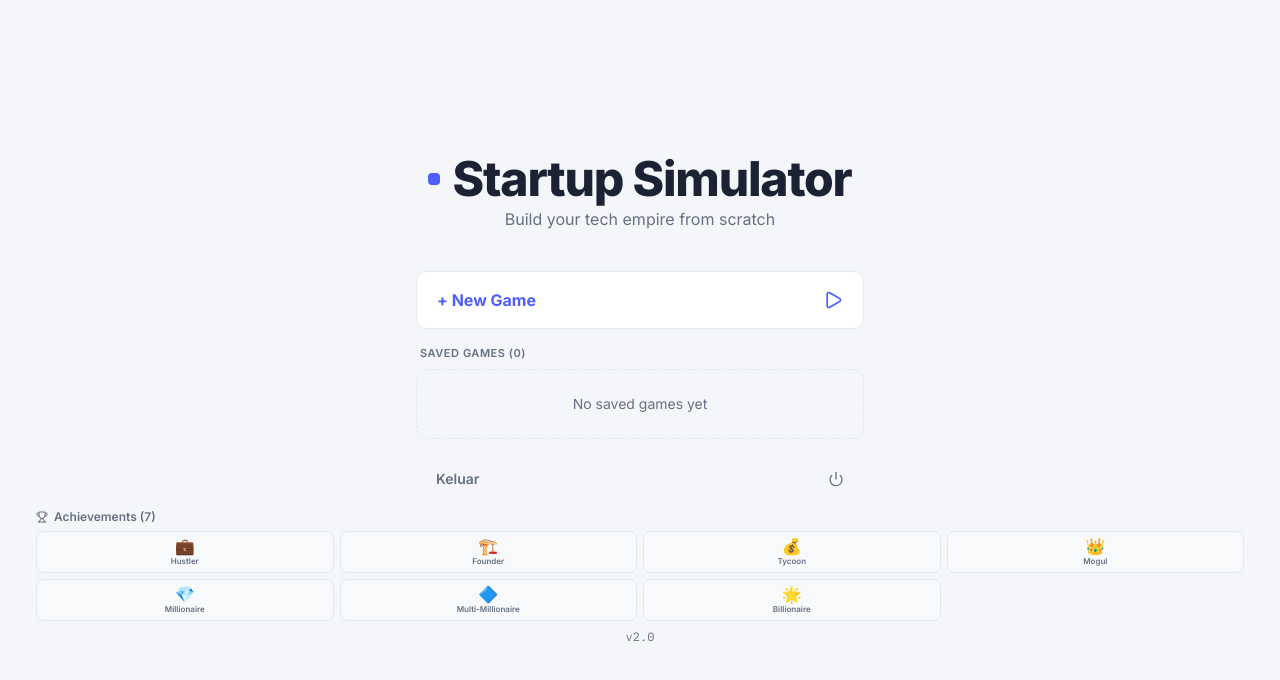
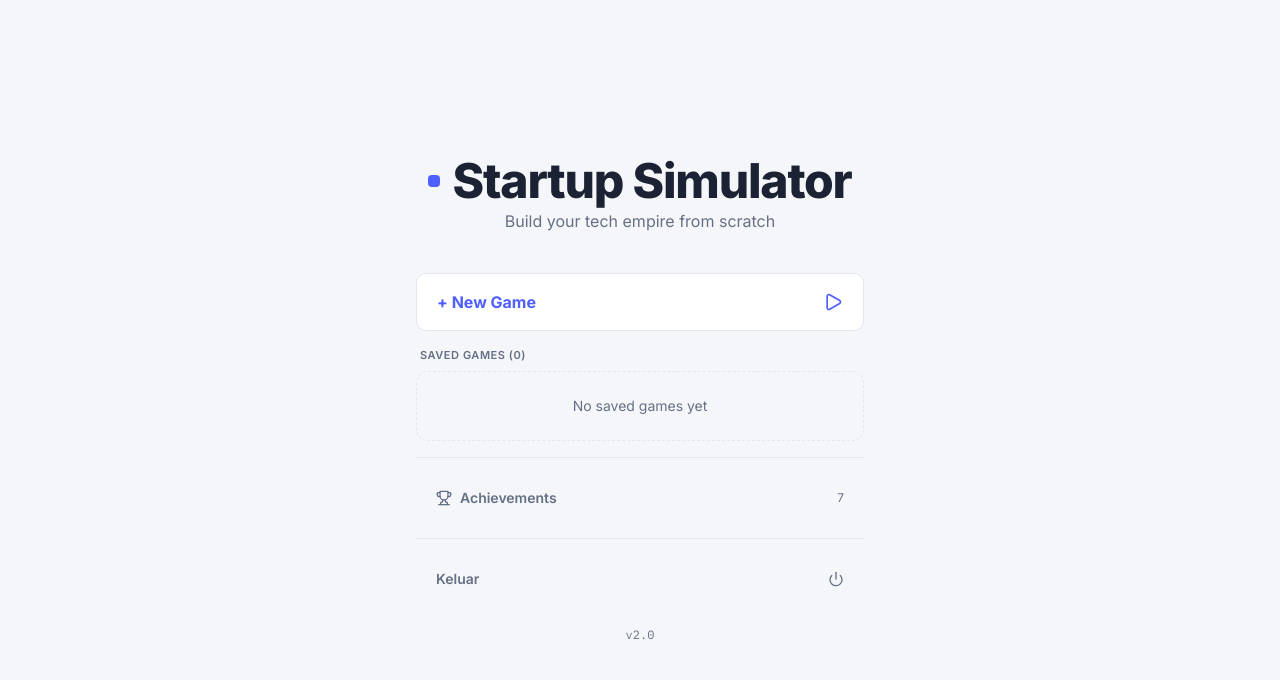
Before and after one commit to Apewww/startup-simulator, a React (Vite) app: page / in a window 1280 px wide. Shown: the top 680 px of the page. Built offline with nearby package versions, Linux system fonts and the light colour scheme.

Commit message:
fix: MainMenu achievement button + popup list
- Achievement now a menu button between saved games and Keluar
- Click opens popup with full achievement list
- Each entry: icon, name, description, requirement
- Cleaner layout with separator lines
- Removed grid + individual achievement popup

```diff
--- a/src/components/MainMenu.tsx
+++ b/src/components/MainMenu.tsx
@@ -1,13 +1,11 @@
 import { useEffect, useState } from 'react';
-import { Play, Trash2, Power, Clock, Users, DollarSign, Trophy } from 'lucide-react';
+import { Play, Trash2, Power, Clock, Users, DollarSign, Trophy, X } from 'lucide-react';
 import { useGameStore } from '../store/gameStore';
 import { listSaves, deleteSave, loadGame, type SaveSlotInfo } from '../systems/saveLoad';
 import { getCurrentWindow } from '@tauri-apps/api/window';
+import { ACHIEVEMENTS } from '../data/achievements';
 
-import { ACHIEVEMENTS } from '../data/achievements';
-import type { AchievementDef } from '../types/wealth';
-
-function formatCash(n: number): string {
+function fmtCash(n: number): string {
   if (n >= 1_000_000) return `$${(n / 1_000_000).toFixed(1)}M`;
   if (n >= 1_000) return `$${(n / 1_000).toFixed(1)}K`;
   return `$${n.toLocaleString('en-US')}`;
@@ -29,12 +27,18 @@ const PRODUCT_LABELS: Record<string, string> = {
   search_engine: 'Search Engine',
 };
 
+function fmtRequirement(n: number): string {
+  if (n >= 1_000_000_000) return `$${(n / 1_000_000_000).toFixed(1)}B`;
+  if (n >= 1_000_000) return `$${(n / 1_000_000).toFixed(1)}M`;
+  return `$${(n / 1_000).toFixed(0)}K`;
+}
+
 export function MainMenu() {
   const setScreen = useGameStore((s) => s.setScreen);
   const restartGame = useGameStore((s) => s.restartGame);
   const [saves, setSaves] = useState<SaveSlotInfo[]>([]);
   const [loading, setLoading] = useState(true);
-  const [selectedAchievement, setSelectedAchievement] = useState<AchievementDef | null>(null);
+  const [showAchievements, setShowAchievements] = useState(false);
 
   const refresh = () => {
     setLoading(true);
@@ -72,14 +76,12 @@ export function MainMenu() {
       </div>
 
       <div className="w-full max-w-md space-y-4">
-        {/* New Game */}
         <button onClick={handleNewGame}
           className="w-full flex items-center justify-between px-5 py-4 card-hover border border-indigo/20 rounded-xl transition-all duration-200 cursor-pointer hover:translate-x-0.5 bg-indigo/5">
           <span className="text-base font-bold text-indigo">+ New Game</span>
           <Play className="w-5 h-5 text-indigo" />
         </button>
 
-        {/* Save Slots */}
         <div className="space-y-2">
           <div className="text-[11px] text-ink-soft font-semibold uppercase tracking-wider px-1">
             Saved Games {!loading && `(${saves.length})`}
@@ -100,25 +102,20 @@ export function MainMenu() {
                     className="group flex items-center gap-3 px-4 py-3 rounded-xl border border-border hover:border-indigo/30 hover:bg-indigo/5 transition-all cursor-pointer"
                     onClick={() => handleLoad(save.id)}
                   >
-                    {/* Slot number */}
                     <div className="w-8 h-8 rounded-lg bg-surface-2 flex items-center justify-center text-xs font-bold text-ink-soft shrink-0">
                       {save.id}
                     </div>
-
-                    {/* Info */}
                     <div className="flex-1 min-w-0">
                       <div className="flex items-center gap-2 text-sm">
                         <span className="font-semibold text-ink truncate">{product ?? 'Unknown'}</span>
                         <span className="text-[11px] font-mono font-bold text-ink-soft">Month {save.month + 1}</span>
                       </div>
                       <div className="flex items-center gap-3 text-[11px] text-ink-soft mt-0.5">
-                        <span className="flex items-center gap-1"><DollarSign className="w-2.5 h-2.5" />{formatCash(save.cash)}</span>
+                        <span className="flex items-center gap-1"><DollarSign className="w-2.5 h-2.5" />{fmtCash(save.cash)}</span>
                         {save.currentUsers > 0 && <span className="flex items-center gap-1"><Users className="w-2.5 h-2.5" />{save.currentUsers.toLocaleString()}</span>}
                         <span className="flex items-center gap-1"><Clock className="w-2.5 h-2.5" />{fmtDate(save.timestamp)}</span>
                       </div>
                     </div>
-
-                    {/* Delete */}
                     <button onClick={e => { e.stopPropagation(); handleDelete(save.id); }}
                       className="p-2 rounded-lg opacity-0 group-hover:opacity-100 hover:bg-red-soft hover:text-red text-ink-soft transition-all cursor-pointer"
                       title="Delete save">
@@ -131,7 +128,18 @@ export function MainMenu() {
           )}
         </div>
 
-        {/* Quit */}
+        <hr className="border-border" />
+
+        <button onClick={() => setShowAchievements(true)}
+          className="w-full flex items-center justify-between px-5 py-3.5 rounded-xl transition-all duration-200 cursor-pointer hover:translate-x-0.5 text-ink-soft hover:text-amber hover:bg-amber/5">
+          <span className="text-sm font-semibold flex items-center gap-2">
+            <Trophy className="w-4 h-4" /> Achievements
+          </span>
+          <span className="text-xs text-ink-soft">{ACHIEVEMENTS.length}</span>
+        </button>
+
+        <hr className="border-border" />
+
         <button onClick={handleQuit}
           className="w-full flex items-center justify-between px-5 py-3.5 rounded-xl transition-all duration-200 cursor-pointer hover:translate-x-0.5 text-ink-soft hover:text-red hover:bg-red/5">
           <span className="text-sm font-semibold">Keluar</span>
@@ -139,57 +147,57 @@ export function MainMenu() {
         </button>
       </div>
 
-      {/* Achievements */}
-      <div className="w-full">
-        <div className="flex items-center gap-1.5 px-1 py-1.5 text-xs text-ink-soft font-semibold">
-          <Trophy className="w-3 h-3" /> Achievements ({ACHIEVEMENTS.length})
+      {/* Achievements popup */}
+      {showAchievements && (
+        <div className="fixed inset-0 z-50 bg-black/40 flex items-center justify-center p-4"
+          onClick={() => setShowAchievements(false)}>
+          <div className="bg-surface border border-border rounded-xl p-5 max-w-lg w-full max-h-[80vh] overflow-y-auto shadow-xl"
+            onClick={e => e.stopPropagation()}>
+            <div className="flex items-center justify-between mb-4">
+              <div className="flex items-center gap-2">
+                <Trophy className="w-5 h-5 text-amber" />
+                <h2 className="text-base font-bold text-ink">Achievements</h2>
               </div>
-        <div className="grid grid-cols-4 gap-1.5 px-1 pb-2">
-          {ACHIEVEMENTS.map(a => (
-            <button key={a.id}
-              onClick={() => setSelectedAchievement(a)}
-              className="flex flex-col items-center gap-0.5 px-1 py-1.5 rounded-lg bg-surface-2 border border-border hover:border-indigo/30 hover:bg-indigo/5 transition-all cursor-pointer">
-              <span className="text-base leading-none">{a.icon}</span>
-              <span className="text-[8px] text-ink-soft font-semibold leading-tight text-center">{a.label}</span>
+              <button onClick={() => setShowAchievements(false)}
+                className="p-1 rounded-lg hover:bg-surface-2 text-ink-soft hover:text-ink transition-colors cursor-pointer">
+                <X className="w-4 h-4" />
               </button>
-          ))}
             </div>
-      </div>
-
-      {/* Achievement popup */}
-      {selectedAchievement && (() => {
-        const titleMap: Record<string, string> = {
+            <div className="space-y-2">
+              {ACHIEVEMENTS.map(a => {
+                const titleIcons: Record<string, string> = {
                   hustler: '💼', founder: '🏗️', tycoon: '💰', mogul: '👑',
                   millionaire: '💎', multi_millionaire: '🔷', billionaire: '🌟',
                 };
+                const icon = titleIcons[a.id] ?? '🏆';
                 return (
-          <div className="fixed inset-0 z-50 bg-black/40 flex items-center justify-center p-4"
-            onClick={() => setSelectedAchievement(null)}>
-            <div className="bg-surface border border-border rounded-xl p-5 max-w-xs w-full shadow-xl"
-              onClick={e => e.stopPropagation()}>
-              <div className="text-center mb-3">
-                <span className="text-3xl block mb-1">{titleMap[selectedAchievement.id] ?? '🏆'}</span>
-                <h3 className="text-sm font-bold text-ink">{selectedAchievement.label}</h3>
+                  <div key={a.id}
+                    className="flex items-center gap-3 px-3 py-2.5 rounded-lg bg-surface-2 border border-border">
+                    <span className="text-xl shrink-0 w-8 text-center">{icon}</span>
+                    <div className="flex-1 min-w-0">
+                      <div className="font-semibold text-xs text-ink">{a.label}</div>
+                      <div className="text-[9px] text-ink-soft mt-0.5">{a.description}</div>
                     </div>
-              <p className="text-[11px] text-ink-soft text-center mb-3">{selectedAchievement.description}</p>
-              <div className="bg-surface-2 rounded-lg p-2.5 text-center">
-                <div className="text-[10px] text-ink-soft mb-0.5">Requirement</div>
-                <div className="font-semibold text-xs text-ink">
-                  {selectedAchievement.requirement >= 1_000_000
-                    ? `$${(selectedAchievement.requirement / 1_000_000).toFixed(1)}M`
-                    : `$${(selectedAchievement.requirement / 1_000).toFixed(0)}K`} personal wealth
+                    <div className="shrink-0 text-right">
+                      <div className="text-[9px] text-ink-soft">{fmtRequirement(a.requirement)}</div>
+                      <div className="text-[8px] text-ink-soft font-semibold">—</div>
                     </div>
                   </div>
-              <button onClick={() => setSelectedAchievement(null)}
-                className="mt-3 w-full px-3 py-2 bg-indigo text-white rounded-lg text-[10px] font-semibold hover:bg-indigo/90 transition-colors cursor-pointer">
+                );
+              })}
+            </div>
+            <div className="text-center text-[9px] text-ink-soft mt-4">
+              Achievements unlock during gameplay via personal wealth milestones
+            </div>
+            <button onClick={() => setShowAchievements(false)}
+              className="mt-3 w-full px-4 py-2.5 bg-indigo text-white rounded-lg text-xs font-semibold hover:bg-indigo/90 transition-colors cursor-pointer">
               Close
             </button>
           </div>
         </div>
-        );
-      })()}
+      )}
 
-      <div className="text-xs text-ink-soft font-mono">v2.0</div>
+      <div className="text-xs text-ink-soft font-mono mt-6">v2.0</div>
     </div>
   );
 }
```
Lines whose indentation alone changed are shown as unchanged.
